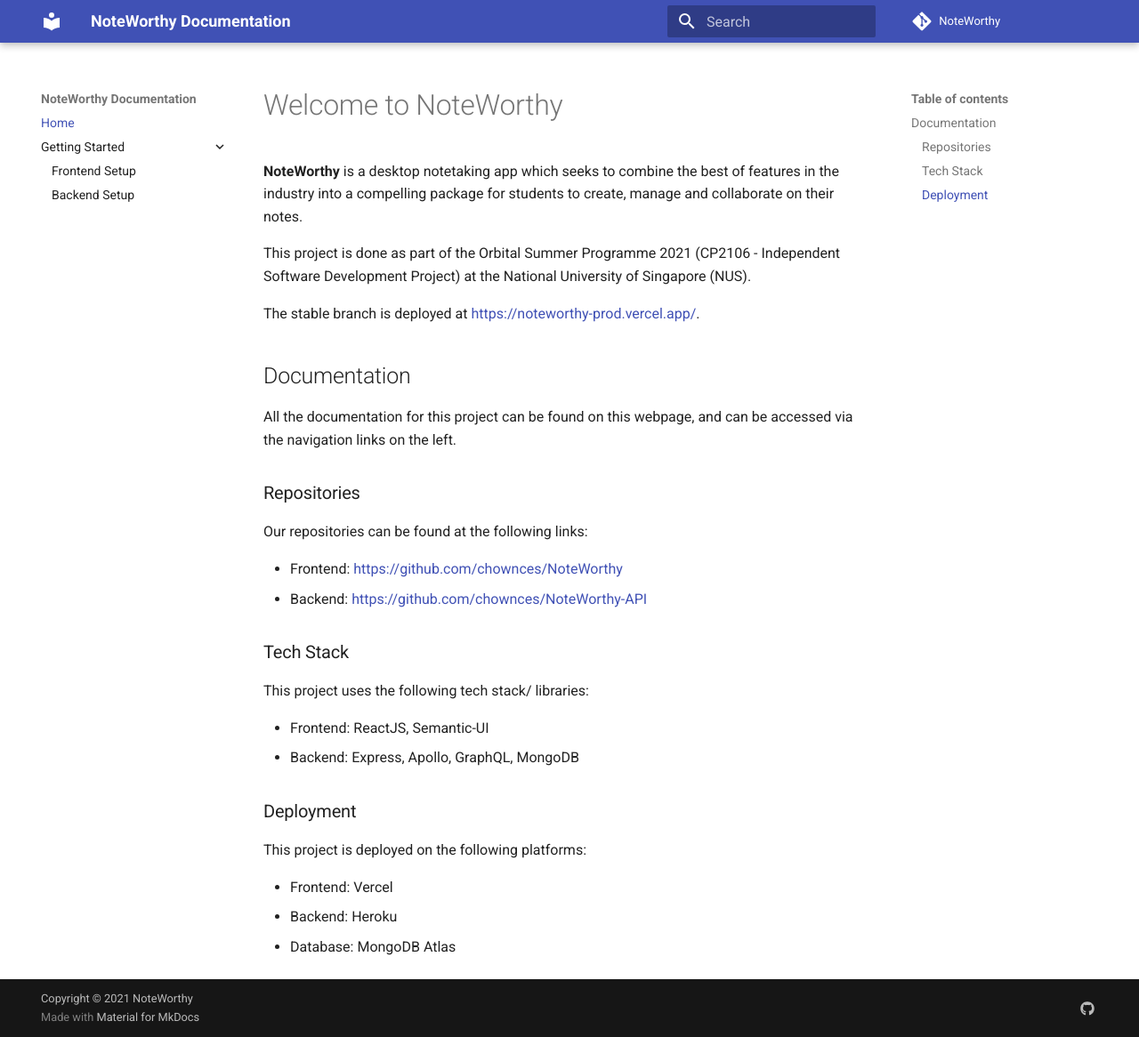
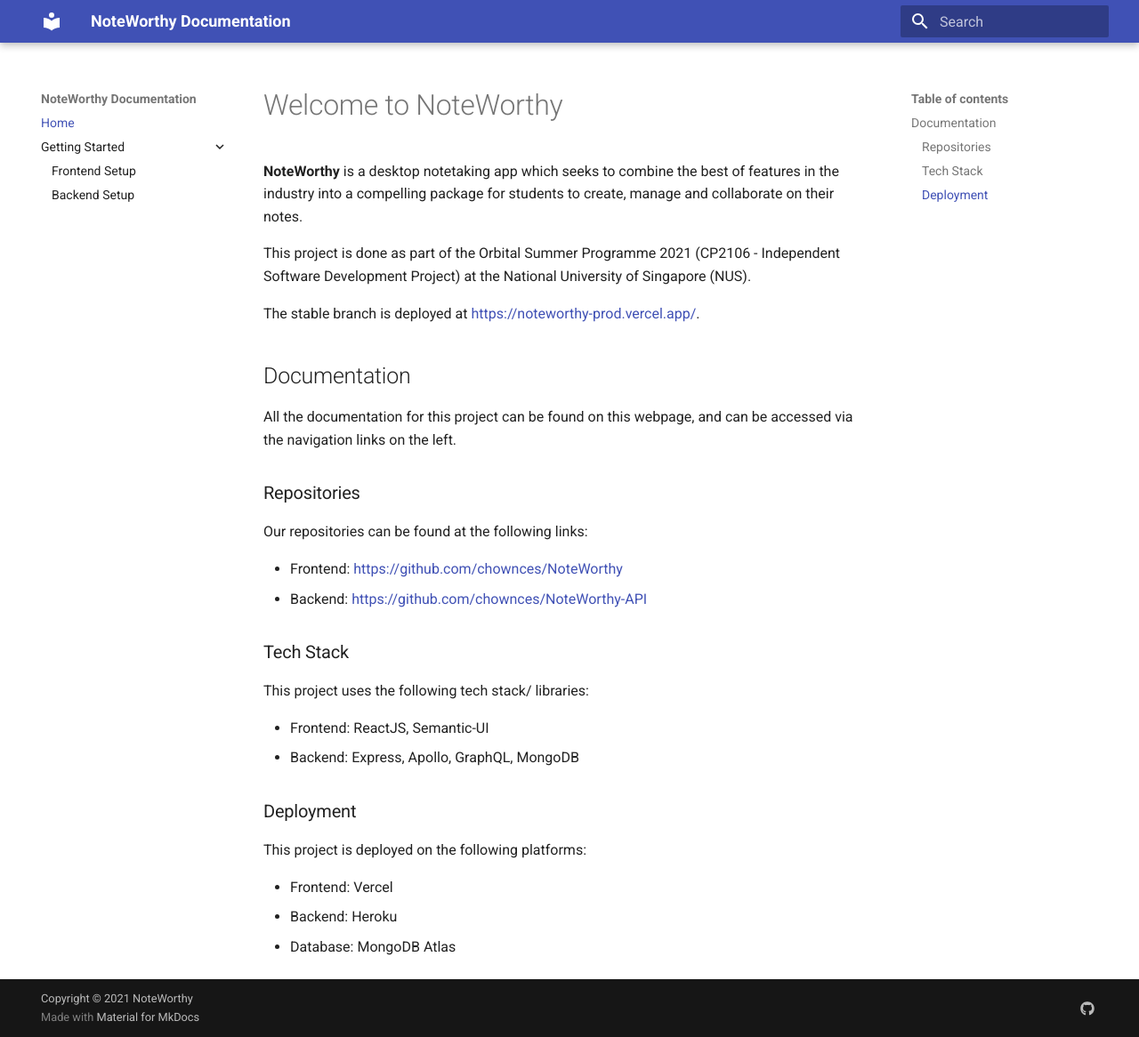
Before and after one commit to chownces/NoteWorthy-Documentation, an MkDocs documentation site: the page built from docs/index.md, in a window 1280 px wide and 1166 px high. Shown: the whole window at 89% size. Built offline with MkDocs 1.6.1 and Material for MkDocs 9.7.7, drawn with Linux system fonts in a browser that asks for light colours; comment, search, counter and statistics services are not loaded.

Commit message:
Remove repo link

```diff
--- a/mkdocs.yml
+++ b/mkdocs.yml
@@ -24,7 +24,4 @@
       link: https://github.com/chownces/NoteWorthy
       name: GitHub
 
-repo_url: https://github.com/chownces/NoteWorthy
-repo_name: NoteWorthy
-
 copyright: Copyright &copy; 2021 NoteWorthy
```
